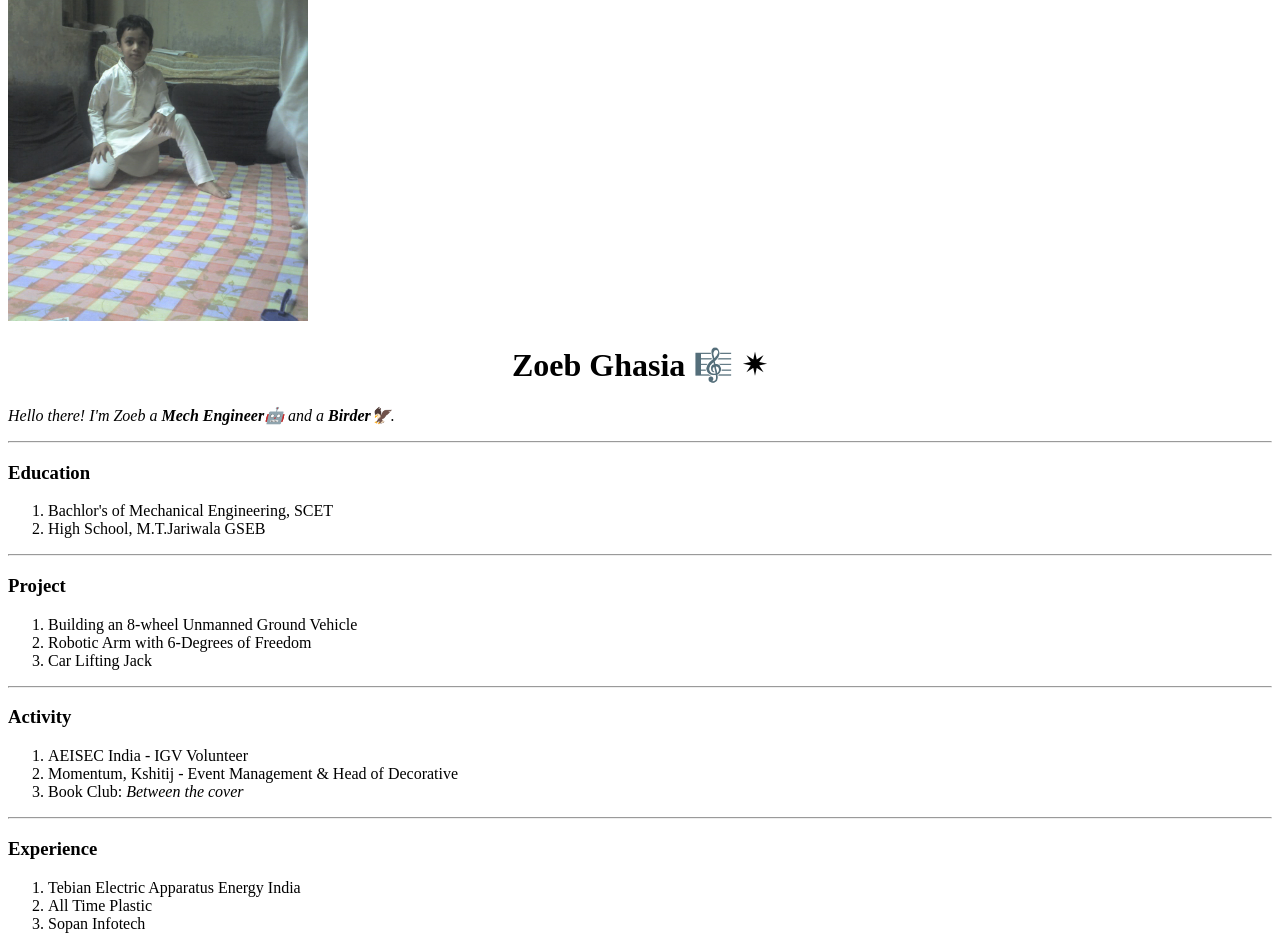
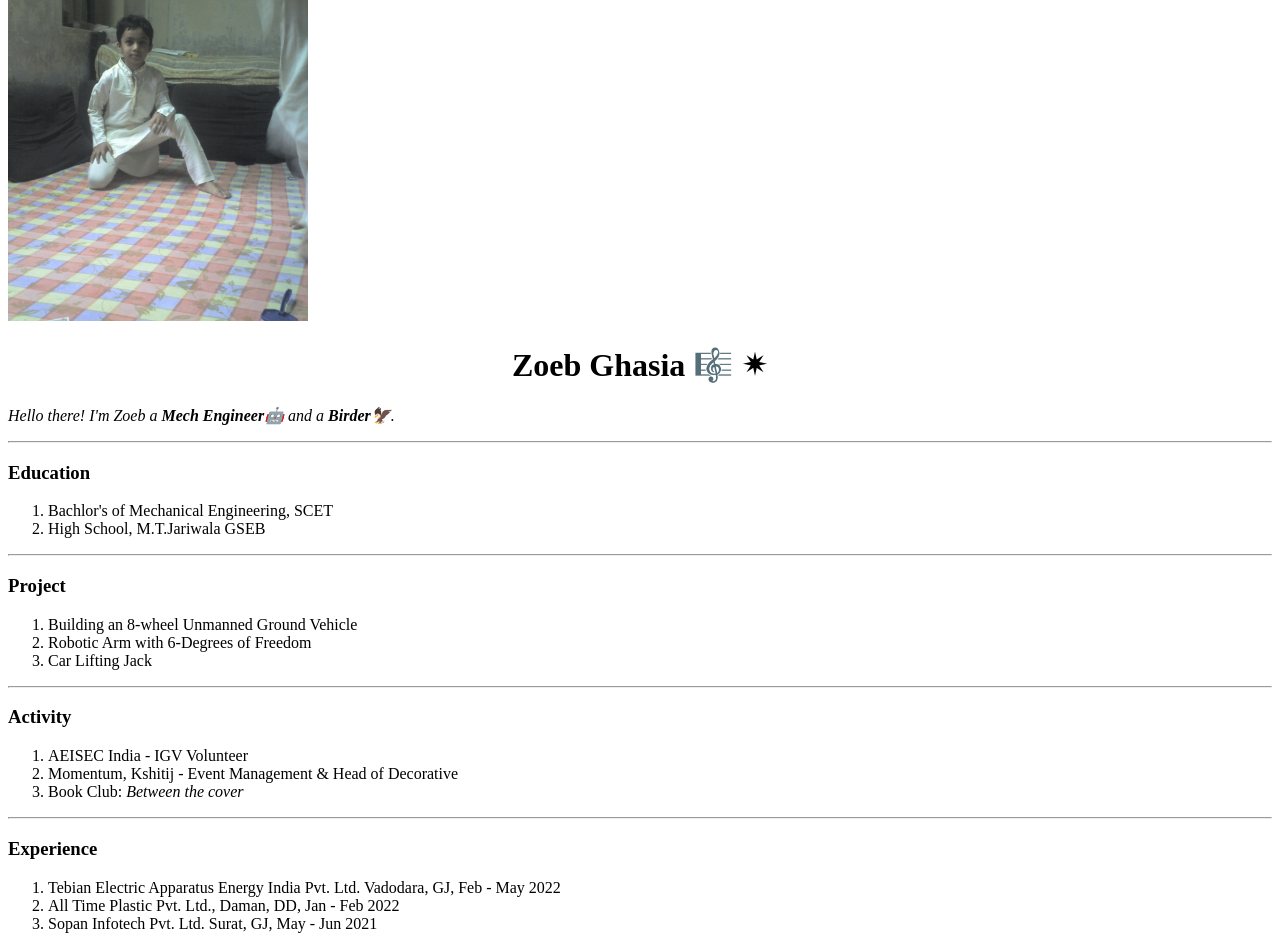
Before and after one commit to zoebghasia/cv, a plain HTML site: page index.html in a window 1280 px wide. Shown: the part 491-1440 px from the top of the page. Drawn offline with Linux system fonts and the light colour scheme.

Commit message:
updates in data

```diff
--- a/index.html
+++ b/index.html
@@ -7,7 +7,7 @@
   </head>
   <body>
     <img src="zoeb.jpg" alt="zoeb doing stupid hand thing again" width="300" height="400">
-    <img src="homies.jpg" alt="me smilling with my homies very very rare mind you!" width="750" height="400">
+    <img src="homies.jpg" alt="me smilling with my homies very very rare mind you!" width="720" height="400">
     <img src="zoeb-sass.jpg" alt="little me had a lot of sass" width="300" height="400">
     <h1 align="center">Zoeb Ghasia 🎼 ✴</h1>
     <!-- <hr> -->
@@ -56,9 +56,9 @@
       </tr>
     </table> -->
     <ol>
-      <li>Tebian Electric Apparatus Energy India</li>
-      <li>All Time Plastic</li>
-      <li>Sopan Infotech</li>
+      <li>Tebian Electric Apparatus Energy India Pvt. Ltd. Vadodara, GJ, Feb - May 2022</li>
+      <li>All Time Plastic Pvt. Ltd., Daman, DD, Jan - Feb 2022</li>
+      <li>Sopan Infotech Pvt. Ltd. Surat, GJ, May - Jun 2021</li>
     </ol>
 
   </body>
```
